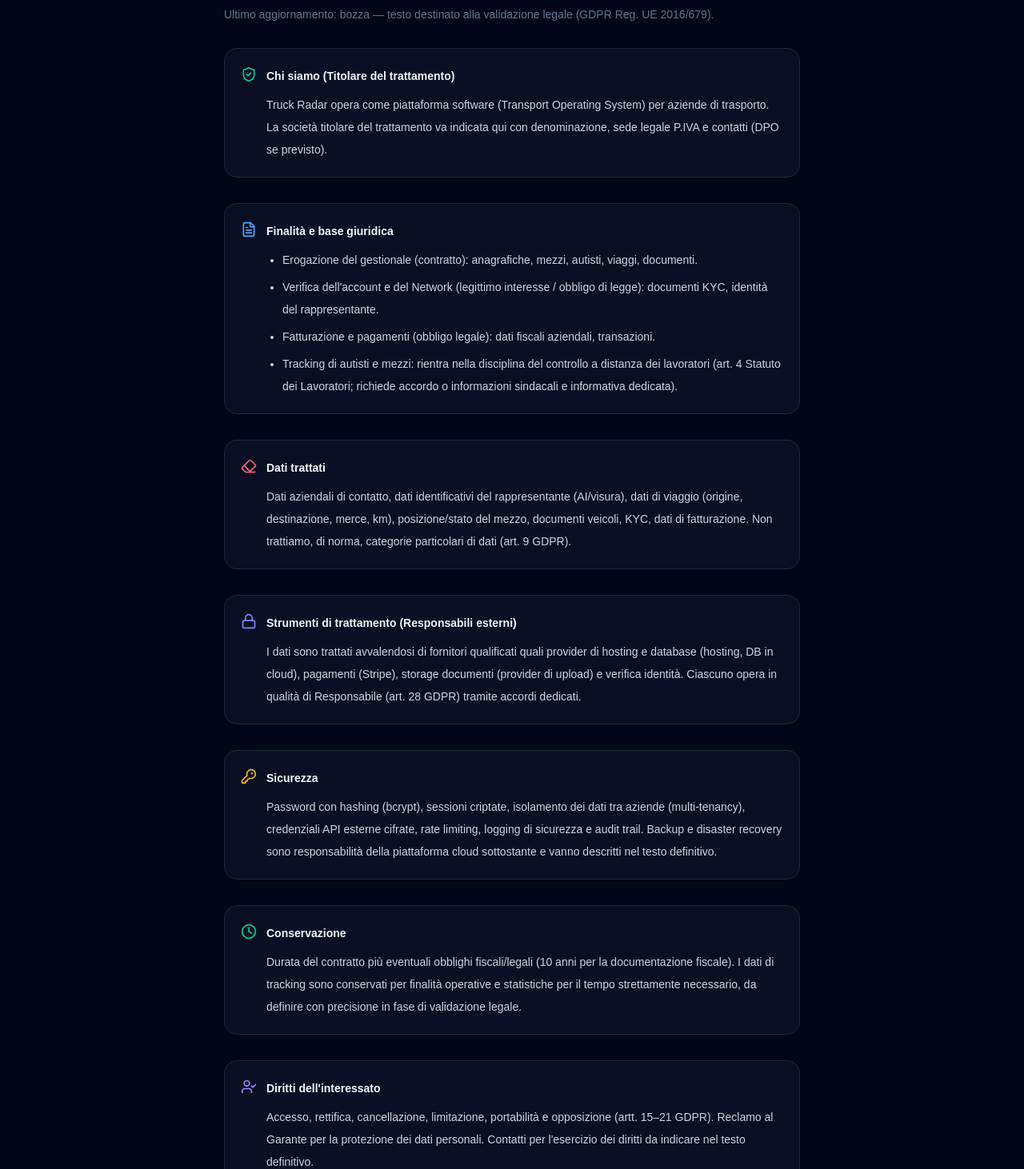
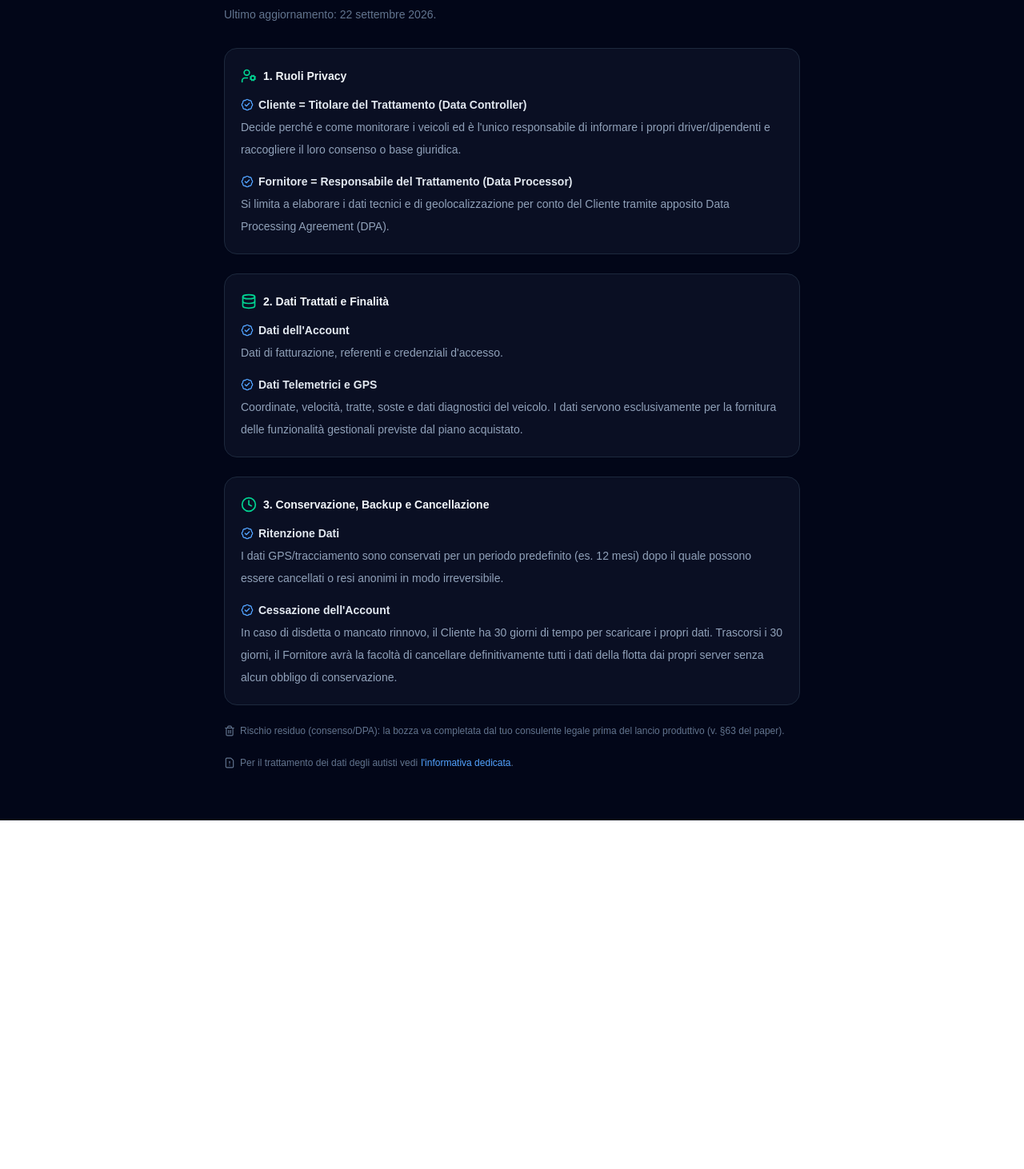
Before and after one commit to dev270409/truck-radar, a Next.js app: page /privacy in a window 1280 px wide. Shown: the part 148-1610 px from the top of the page at 80% size. After the commit the page ends 1174 px from the top, so only its background shows below. Built offline with nearby package versions, Linux system fonts and the light colour scheme.

Commit message:
feat: Termini e Privacy finali (T&C blindatura finale, DPA GDPR, ritenzione 12 mesi, cap on liability)

```diff
--- a/app/privacy/page.tsx
+++ b/app/privacy/page.tsx
@@ -1,117 +1,100 @@
 import Link from "next/link";
 import {
-  ShieldCheck,
-  FileText,
-  Eraser,
-  Lock,
+  UserCog,
+  Database,
   Clock,
-  KeyRound,
-  UserCheck,
+  Trash2,
+  BadgeCheck,
+  FileWarning,
 } from "lucide-react";
+
+const sections = [
+  {
+    icon: UserCog,
+    title: "1. Ruoli Privacy",
+    items: [
+      {
+        h: "Cliente = Titolare del Trattamento (Data Controller)",
+        p: "Decide perché e come monitorare i veicoli ed è l'unico responsabile di informare i propri driver/dipendenti e raccogliere il loro consenso o base giuridica.",
+      },
+      {
+        h: "Fornitore = Responsabile del Trattamento (Data Processor)",
+        p: "Si limita a elaborare i dati tecnici e di geolocalizzazione per conto del Cliente tramite apposito Data Processing Agreement (DPA).",
+      },
+    ],
+  },
+  {
+    icon: Database,
+    title: "2. Dati Trattati e Finalità",
+    items: [
+      {
+        h: "Dati dell'Account",
+        p: "Dati di fatturazione, referenti e credenziali d'accesso.",
+      },
+      {
+        h: "Dati Telemetrici e GPS",
+        p: "Coordinate, velocità, tratte, soste e dati diagnostici del veicolo. I dati servono esclusivamente per la fornitura delle funzionalità gestionali previste dal piano acquistato.",
+      },
+    ],
+  },
+  {
+    icon: Clock,
+    title: "3. Conservazione, Backup e Cancellazione",
+    items: [
+      {
+        h: "Ritenzione Dati",
+        p: "I dati GPS/tracciamento sono conservati per un periodo predefinito (es. 12 mesi) dopo il quale possono essere cancellati o resi anonimi in modo irreversibile.",
+      },
+      {
+        h: "Cessazione dell'Account",
+        p: "In caso di disdetta o mancato rinnovo, il Cliente ha 30 giorni di tempo per scaricare i propri dati. Trascorsi i 30 giorni, il Fornitore avrà la facoltà di cancellare definitivamente tutti i dati della flotta dai propri server senza alcun obbligo di conservazione.",
+      },
+    ],
+  },
+];
 
 export default function PrivacyPage() {
   return (
     <main className="min-h-screen bg-slate-950 text-slate-100">
       <div className="mx-auto max-w-3xl px-6 py-16">
         <Link href="/" className="text-sm text-blue-400 hover:text-blue-300">&larr; Torna alla home</Link>
-        <h1 className="mt-6 text-3xl font-bold">Privacy Policy</h1>
-        <p className="mt-2 text-sm text-slate-500">
-          Ultimo aggiornamento: bozza — testo destinato alla validazione legale (GDPR Reg. UE 2016/679).
-        </p>
+        <Link href="/informativa-autisti" className="ml-3 text-sm text-blue-400 hover:text-blue-300">Informativa Autisti</Link>
+        <h1 className="mt-6 text-3xl font-bold">Privacy Policy e Gestione Dati (GDPR)</h1>
+        <p className="mt-2 text-sm text-slate-500">Ultimo aggiornamento: 22 settembre 2026.</p>
 
-        <div className="prose-invert mt-8 space-y-8 text-sm leading-7 text-slate-300">
-          <section className="rounded-2xl border border-slate-800 bg-slate-900/60 p-5 flex items-start space-x-3">
-            <ShieldCheck className="w-5 h-5 text-emerald-400 shrink-0 mt-0.5" />
-            <div>
-              <h2 className="font-bold text-slate-100 mb-2">Chi siamo (Titolare del trattamento)</h2>
-              <p>
-                Truck Radar opera come piattaforma software (Transport Operating System) per aziende di
-                trasporto. La società titolare del trattamento va indicata qui con denominazione, sede legale
-                P.IVA e contatti (DPO se previsto).
-              </p>
-            </div>
-          </section>
+        <div className="prose-invert mt-8 space-y-6 text-sm leading-7 text-slate-300">
+          {sections.map(({ icon: Icon, title, items }) => (
+            <section key={title} className="rounded-2xl border border-slate-800 bg-slate-900/60 p-5">
+              <h2 className="font-bold text-slate-100 mb-3 flex items-center">
+                <Icon className="w-5 h-5 mr-2 text-emerald-400 shrink-0" /> {title}
+              </h2>
+              <div className="space-y-4">
+                {items.map((it) => (
+                  <div key={it.h}>
+                    <h3 className="font-semibold text-slate-200 text-sm mb-1 flex items-center">
+                      <BadgeCheck className="w-4 h-4 mr-1.5 text-blue-400 shrink-0" /> {it.h}
+                    </h3>
+                    <p className="text-slate-400">{it.p}</p>
+                  </div>
+                ))}
+              </div>
+            </section>
+          ))}
 
-          <section className="rounded-2xl border border-slate-800 bg-slate-900/60 p-5 flex items-start space-x-3">
-            <FileText className="w-5 h-5 text-blue-400 shrink-0 mt-0.5" />
-            <div>
-              <h2 className="font-bold text-slate-100 mb-2">Finalità e base giuridica</h2>
-              <ul className="list-disc pl-5 space-y-1.5">
-                <li>Erogazione del gestionale (contratto): anagrafiche, mezzi, autisti, viaggi, documenti.</li>
-                <li>Verifica dell&apos;account e del Network (legittimo interesse / obbligo di legge): documenti KYC, identità del rappresentante.</li>
-                <li>Fatturazione e pagamenti (obbligo legale): dati fiscali aziendali, transazioni.</li>
-                <li>Tracking di autisti e mezzi: rientra nella disciplina del controllo a distanza dei lavoratori (art. 4 Statuto dei Lavoratori; richiede accordo o informazioni sindacali e informativa dedicata).</li>
-              </ul>
-            </div>
-          </section>
-
-          <section className="rounded-2xl border border-slate-800 bg-slate-900/60 p-5 flex items-start space-x-3">
-            <Eraser className="w-5 h-5 text-rose-400 shrink-0 mt-0.5" />
-            <div>
-              <h2 className="font-bold text-slate-100 mb-2">Dati trattati</h2>
-              <p>
-                Dati aziendali di contatto, dati identificativi del rappresentante (AI/visura), dati di viaggio
-                (origine, destinazione, merce, km), posizione/stato del mezzo, documenti veicoli, KYC, dati di
-                fatturazione. Non trattiamo, di norma, categorie particolari di dati (art. 9 GDPR).
-              </p>
-            </div>
-          </section>
-
-          <section className="rounded-2xl border border-slate-800 bg-slate-900/60 p-5 flex items-start space-x-3">
-            <Lock className="w-5 h-5 text-indigo-400 shrink-0 mt-0.5" />
-            <div>
-              <h2 className="font-bold text-slate-100 mb-2">Strumenti di trattamento (Responsabili esterni)</h2>
-              <p>
-                I dati sono trattati avvalendosi di fornitori qualificati quali provider di hosting e database
-                (hosting, DB in cloud), pagamenti (Stripe), storage documenti (provider di upload) e verifica
-                identità. Ciascuno opera in qualità di Responsabile (art. 28 GDPR) tramite accordi dedicati.
-              </p>
-            </div>
-          </section>
-
-          <section className="rounded-2xl border border-slate-800 bg-slate-900/60 p-5 flex items-start space-x-3">
-            <KeyRound className="w-5 h-5 text-amber-400 shrink-0 mt-0.5" />
-            <div>
-              <h2 className="font-bold text-slate-100 mb-2">Sicurezza</h2>
-              <p>
-                Password con hashing (bcrypt), sessioni criptate, isolamento dei dati tra aziende (multi-tenancy),
-                credenziali API esterne cifrate, rate limiting, logging di sicurezza e audit trail. Backup e
-                disaster recovery sono responsabilità della piattaforma cloud sottostante e vanno descritti nel
-                testo definitivo.
-              </p>
-            </div>
-          </section>
-
-          <section className="rounded-2xl border border-slate-800 bg-slate-900/60 p-5 flex items-start space-x-3">
-            <Clock className="w-5 h-5 text-emerald-400 shrink-0 mt-0.5" />
-            <div>
-              <h2 className="font-bold text-slate-100 mb-2">Conservazione</h2>
-              <p>
-                Durata del contratto più eventuali obblighi fiscali/legali (10 anni per la documentazione
-                fiscale). I dati di tracking sono conservati per finalità operative e statistiche per il tempo
-                strettamente necessario, da definire con precisione in fase di validazione legale.
-              </p>
-            </div>
-          </section>
-
-          <section className="rounded-2xl border border-slate-800 bg-slate-900/60 p-5 flex items-start space-x-3">
-            <UserCheck className="w-5 h-5 text-violet-400 shrink-0 mt-0.5" />
-            <div>
-              <h2 className="font-bold text-slate-100 mb-2">Diritti dell&apos;interessato</h2>
-              <p>
-                Accesso, rettifica, cancellazione, limitazione, portabilità e opposizione (artt. 15–21 GDPR).
-                Reclamo al Garante per la protezione dei dati personali. Contatti per l&apos;esercizio dei diritti
-                da indicare nel testo definitivo.
-              </p>
-            </div>
-          </section>
+          <p className="text-xs text-slate-500 flex items-center">
+            <Trash2 className="w-3.5 h-3.5 mr-1.5" />
+            Rischio residuo (consenso/DPA): la bozza va completata dal tuo consulente legale prima del lancio
+            produttivo (v. §63 del paper).
+          </p>
+          <p className="text-xs text-slate-500 flex items-center">
+            <FileWarning className="w-3.5 h-3.5 mr-1.5" />
+            Per il trattamento dei dati degli autisti vedi{" "}
+            <Link href="/informativa-autisti" className="text-blue-400 hover:text-blue-300 ml-1">
+              l&apos;informativa dedicata
+            </Link>
+            .
+          </p>
         </div>
-
-        <p className="mt-8 text-xs text-slate-500">
-          Questo documento è una struttura preliminare: va completato e validato con consulenza legale prima
-          dell&apos;utilizzo produttivo (v. §63 del paper). Per i dettagli sul trattamento dei dati degli autisti
-          vedi <Link href="/informativa-autisti" className="text-blue-400 hover:text-blue-300">l&apos;informativa dedicata</Link>.
-        </p>
       </div>
     </main>
   );
--- a/app/termini/page.tsx
+++ b/app/termini/page.tsx
@@ -1,21 +1,121 @@
 import Link from "next/link";
+import {
+  Building2,
+  Scale,
+  RefreshCw,
+  ShieldAlert,
+  Lock,
+  BadgeCheck,
+  FileX,
+} from "lucide-react";
+
+const sections = [
+  {
+    icon: Building2,
+    title: "1. Oggetto e Accesso al Servizio",
+    items: [
+      {
+        h: "Esclusività B2B",
+        p: "Il servizio è riservato esclusivamente ad aziende e liberi professionisti (B2B). È esclusa la vendita a consumatori privati (B2C).",
+      },
+      {
+        h: "Licenza d'uso",
+        p: "Viene concessa una licenza temporanea, non esclusiva e non trasferibile. Il software è fornito \"così com'è\" (\"as is\") e \"secondo disponibilità\".",
+      },
+    ],
+  },
+  {
+    icon: Scale,
+    title: "2. Responsabilità del Cliente sui Dati e sui Driver (Blindatura Finale)",
+    items: [
+      {
+        h: "Conformità Giuridica",
+        p: "Il Cliente è l'unico responsabile del rispetto delle leggi sul lavoro (incluso l'Art. 4 Statuto dei Lavoratori in Italia per il controllo a distanza) e della normativa Privacy/GDPR.",
+      },
+      {
+        h: "Manleva Totale",
+        p: "Il Cliente si impegna a manlevare e tenere indenne il Fornitore da qualsiasi sanzione, multa, causa di lavoro o richiesta di risarcimento avanzata da dipendenti, driver, autorità giudiziarie o Garanti Privacy a causa dell'uso del software.",
+      },
+    ],
+  },
+  {
+    icon: RefreshCw,
+    title: "3. Piani, Pagamenti e Rimborsi",
+    items: [
+      {
+        h: "Rinnovo Automatico",
+        p: "Tutti gli abbonamenti si rinnovano automaticamente alla scadenza per la medesima durata (es. mese per mese o anno per anno), a meno che il Cliente non invii disdetta formale entro i termini indicati (es. 15 giorni prima).",
+      },
+      {
+        h: "Politica \"Nessun Rimborso\"",
+        p: "I pagamenti non sono in alcun caso rimborsabili. Il mancato utilizzo del software da parte del Cliente non dà diritto ad alcun rimborso o credito.",
+      },
+      {
+        h: "Mancato o Ritardato Pagamento",
+        p: "In caso di ritardo nel pagamento anche di una sola rata o fattura, il Fornitore ha il diritto di sospendere immediatamente l'accesso al servizio senza preavviso e senza responsabilità per eventuali danni subiti dal Cliente.",
+      },
+    ],
+  },
+  {
+    icon: ShieldAlert,
+    title: "4. Limitazione di Responsabilità (SLA & Danni)",
+    items: [
+      {
+        h: "Hardware e Connettività di Terzi",
+        p: "Il Fornitore non risponde di disservizi dovuti a malfunzionamenti di localizzatori GPS, SIM dati di terzi, assenza di segnale satellitare/di rete o problemi d'interruzione internet del Cliente.",
+      },
+      {
+        h: "Soffitto di Responsabilità (Cap on Liability)",
+        p: "L'eventuale risarcimento massimo a carico del Fornitore per qualsiasi controversia non potrà mai superare l'importo effettivamente pagato dal Cliente negli ultimi 12 mesi (o nei primi 3 mesi se la durata è inferiore). Il Fornitore non risponde mai di danni indiretti, perdita di profitto o fermo macchina.",
+      },
+    ],
+  },
+  {
+    icon: Lock,
+    title: "5. Proprietà Intellettuale e Sospensione",
+    items: [
+      {
+        h: "Proprietà",
+        p: "Il codice, la piattaforma e le tecnologie restano di esclusiva proprietà del Fornitore.",
+      },
+      {
+        h: "Abuso",
+        p: "Tentativi di reverse engineering, rivendita non autorizzata dell'account o abuso dei sistemi comporteranno la risoluzione immediata del contratto e il blocco dell'account, fatto salvo il risarcimento del danno.",
+      },
+    ],
+  },
+];
 
 export default function TerminiPage() {
   return (
     <main className="min-h-screen bg-slate-950 text-slate-100">
       <div className="mx-auto max-w-3xl px-6 py-16">
         <Link href="/" className="text-sm text-blue-400 hover:text-blue-300">&larr; Torna alla home</Link>
-        <h1 className="mt-6 text-3xl font-bold">Termini di Servizio</h1>
-        <p className="mt-2 text-sm text-slate-500">Ultimo aggiornamento: bozza in preparazione.</p>
-        <div className="mt-8 space-y-6 text-sm leading-7 text-slate-300">
-          <p>
-            Questa pagina è un <b>placeholder</b>. Il testo definitivo deve coprire, su validazione
-            legale: uso del gestione, regole di marketplace e subappalto, commissioni, limitazioni di
-            responsabilità in relazione ai vettori del Network, risoluzione delle controversie e legge applicabile.
-          </p>
-          <p>
-            Truck Radar orchestra i servizi tramite fornitori specializzati; i termini devono riflettere
-            il ruolo di piattaforma di collegamento tra aziende committenti e vettori verificati.
+        <h1 className="mt-6 text-3xl font-bold">Termini e Condizioni di Servizio (T&amp;C)</h1>
+        <p className="mt-2 text-sm text-slate-500">Ultimo aggiornamento: 22 settembre 2026.</p>
+
+        <div className="prose-invert mt-8 space-y-6 text-sm leading-7 text-slate-300">
+          {sections.map(({ icon: Icon, title, items }) => (
+            <section key={title} className="rounded-2xl border border-slate-800 bg-slate-900/60 p-5">
+              <h2 className="font-bold text-slate-100 mb-3 flex items-center">
+                <Icon className="w-5 h-5 mr-2 text-blue-400 shrink-0" /> {title}
+              </h2>
+              <div className="space-y-4">
+                {items.map((it) => (
+                  <div key={it.h}>
+                    <h3 className="font-semibold text-slate-200 text-sm mb-1 flex items-center">
+                      <BadgeCheck className="w-4 h-4 mr-1.5 text-emerald-400 shrink-0" /> {it.h}
+                    </h3>
+                    <p className="text-slate-400">{it.p}</p>
+                  </div>
+                ))}
+              </div>
+            </section>
+          ))}
+
+          <p className="text-xs text-slate-500 flex items-center">
+            <FileX className="w-3.5 h-3.5 mr-1.5" />
+            I Termini vanno validati dal tuo consulente legale prima del lancio produttivo (v. §63 del paper).
           </p>
         </div>
       </div>
```
